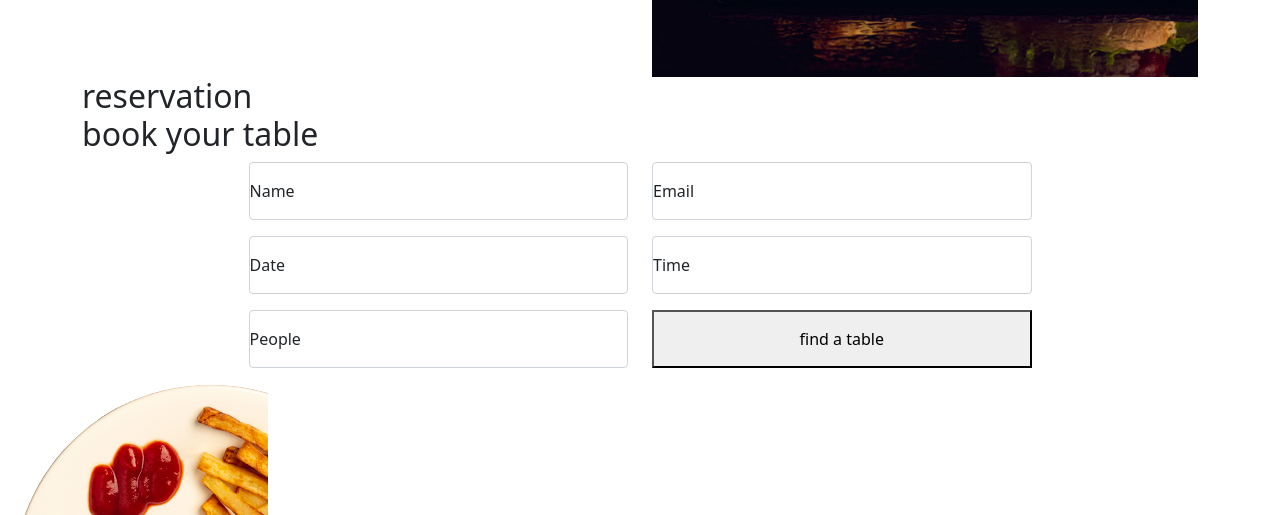
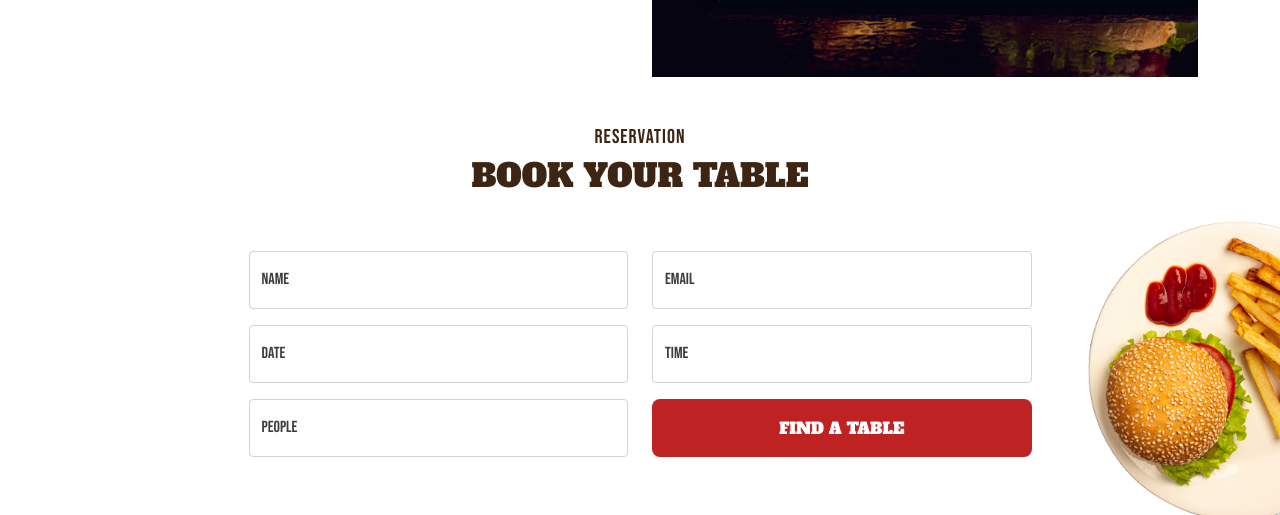
Before and after one commit to ZionAyooki/BurgerPromo, a plain HTML site: page index.html in a window 1280 px wide. Shown: the part 2742-3257 px from the top of the page. Drawn offline with nearby package versions, Linux system fonts and the light colour scheme.

Commit message:
Added book a table form styles

```diff
--- a/index.html
+++ b/index.html
@@ -242,49 +242,60 @@
       <!-- End of carousel section -->
 
       <!-- Book a table form -->
-      <div class="container-fluid">
+      <div id="reservation">
         <div class="container">
-          <h2>
-            <div>reservation</div>
-            <div>book your table</div>
+          <h2 class="d-flex flex-column align-items-center">
+            <span class="reservation-lead">reservation</span>
+            <span class="reservation-big">book your table</span>
           </h2>
           <div class="row justify-content-center">
             <div class="col-12 col-lg-9">
-              <form id="booking-form" class="container-fluid">
+              <div id="booking-form-msg"></div>
+              <form id="booking-form" class="container-fluid" novalidate>
                 <div class="row">
                   <div class="col-12 col-md-6 form-floating mb-3">
-                    <input id="book-name" class="form-control" type="text" name="name" placeholder="NAME" />
+                    <input id="book-name" class="form-control" type="text" name="name" aria-describedby="book-error-name"
+                           placeholder="NAME" required />
                     <label for="book-name">Name</label>
+                    <div id="book-error-name" class="form-feedback"></div>
                   </div>
                   <div class="col-12 col-md-6 form-floating mb-3">
-                    <input id="book-email" class="form-control" type="email" name="email" placeholder="EMAIL" />
+                    <input id="book-email" class="form-control" type="email" name="email"
+                           aria-describedby="book-error-email" placeholder="EMAIL" required />
                     <label for="book-email">Email</label>
+                    <div id="book-error-email" class="form-feedback"></div>
                   </div>
                 </div>
                 <div class="row">
                   <div class="col-12 col-md-6 form-floating mb-3">
-                    <input id="book-date" class="form-control" type="text" name="date" placeholder="DATE" />
+                    <input id="book-date" class="form-control" type="text" name="date"
+                           aria-describedby="book-error-date" placeholder="DATE" required />
                     <label for="book-date">Date</label>
+                    <div id="book-error-date" class="form-feedback"></div>
                   </div>
                   <div class="col-12 col-md-6 form-floating mb-3">
-                    <input id="book-time" class="form-control" type="text" name="time" placeholder="TIME" />
+                    <input id="book-time" class="form-control" type="text" name="time"
+                           aria-describedby="book-error-time" placeholder="TIME" required />
                     <label for="book-time">Time</label>
+                    <div id="book-error-time" class="form-feedback"></div>
                   </div>
                 </div>
                 <div class="row">
                   <div class="col-12 col-md-6 form-floating mb-3">
-                    <input id="book-people" class="form-control" type="number" name="people" placeholder="PEOPLE" />
+                    <input id="book-people" class="form-control" type="number" name="people"
+                           aria-describedby="book-error-people" placeholder="PEOPLE" required min="1" max="10" />
                     <label for="book-people">People</label>
+                    <div id="book-error-people" class="form-feedback"></div>
                   </div>
                   <div class="col-12 col-md-6 d-flex justify-content-center mb-3">
-                    <button type="submit" class="d-block w-100">find a table</button>
+                    <button type="submit" class="d-block w-100 book-submit">find a table</button>
                   </div>
                 </div>
               </form>
             </div>
           </div>
         </div>
-        <div>
+        <div class="form-bg-image">
           <img src="images/cut-plate.png" alt="">
         </div>
       </div>
--- a/styles/style.css
+++ b/styles/style.css
@@ -305,3 +305,55 @@ body {
     text-decoration: none;
     margin-top: 1rem;
 }
+
+
+
+
+
+/* Reservation - book a table form */
+#reservation {
+    padding-top: 3rem;
+    position: relative;
+}
+#reservation h2 {
+    color: #3d2514;
+    text-align: center;
+}
+#reservation .reservation-lead {
+    font-family: 'Bebas Neue', cursive;
+    letter-spacing: 1px;
+    font-size: 1.25rem;
+    padding-bottom: 0.5rem;
+}
+#reservation .reservation-big {
+    font-family: 'Alfa Slab One', cursive;
+    text-transform: uppercase;
+    font-size: 2rem;
+}
+#booking-form {
+    font-family: 'Bebas Neue', cursive;
+    color: #3d3d3d;
+    margin: 3rem 0;
+}
+#booking-form label {
+    left: 0.75rem;
+}
+#booking-form .book-submit {
+    font-family: 'Alfa Slab One', cursive;
+    text-transform: uppercase;
+    background-color: #bf2222;
+    color: #ffffff;
+    border: none;
+    border-radius: 0.5rem;
+    padding: 1rem 0.75rem;
+}
+#reservation .form-bg-image {
+    position: absolute;
+    width: 15%;
+    bottom: 0;
+    right: 0;
+    z-index: -1;
+}
+#reservation .form-bg-image img {
+    width: 100%;
+}
```
